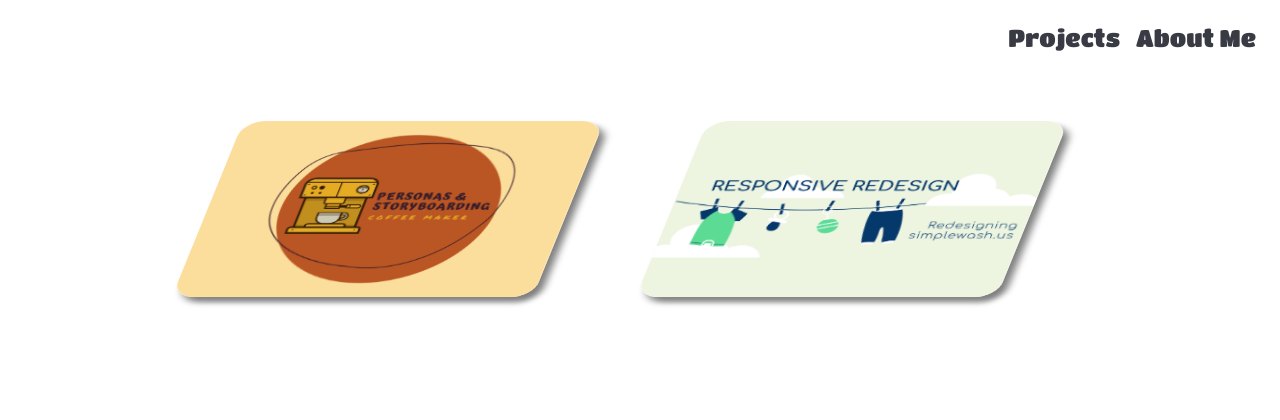
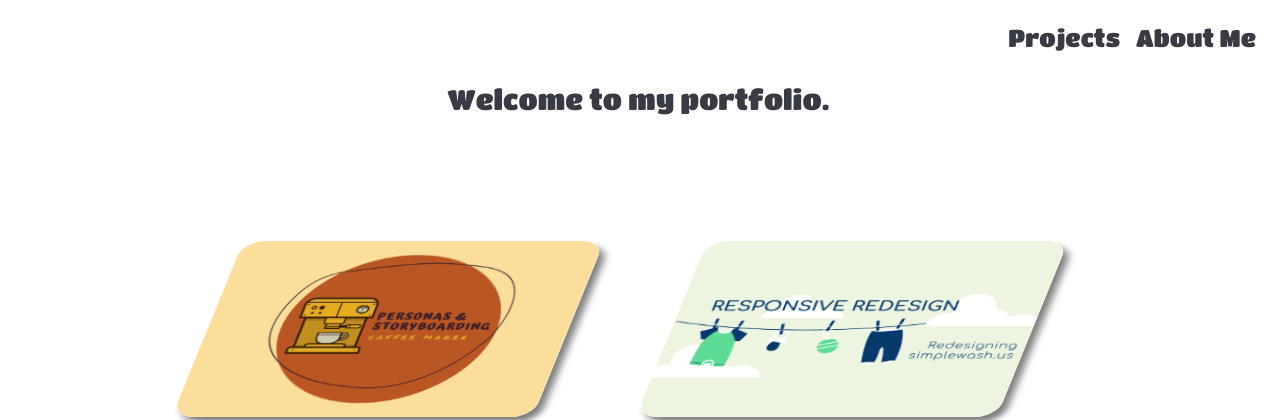
Before and after one commit to emmiehe/portfolio-simple, a PHP site: page / in a window 1280 px wide. Shown: the top 420 px of the page. Run offline with PHP 8.4, Linux system fonts and the light colour scheme.

Commit message:
add some fun effect

```diff
--- a/home.html
+++ b/home.html
@@ -29,6 +29,11 @@
     <!-- Projects -->
     <div id="projects">
       <div class="d-flex flex-column justify-content-center align-items-center">
+        <div class="typing-container">
+          <h1 class="typing-effect">
+            Welcome to my portfolio.
+          </h1>
+        </div>
 <!--	<h1>My UI/UX Projects</h1>-->
       <div class="d-flex flex-row flex-wrap justify-content-center align-items-center">
 
--- a/index.css
+++ b/index.css
@@ -122,7 +122,6 @@ h5, p{
 
 }
 
-
 .card {
     border-radius: 3vh;
     position: relative;
@@ -160,7 +159,6 @@ h5, p{
     /*-webkit-filter: grayscale(0%);*/
 }
 
-
 .back {
     transition: .5s ease;
     opacity: 0;
@@ -182,19 +180,31 @@ h5, p{
     /*-webkit-filter: grayscale(0%);*/
 }
 
-
-/* https://fdossena.com/?p=html5cool/buttons/i.frag */
-.bouncy {
-    animation:bouncy 5s infinite linear;
-    position:relative;
+/* typing effect credit to */
+/* https://codepen.io/denic/pen/GRoOxbM */
+.typing-container {
+    height: 15vh;
+    display: flex;
+    align-items: center;
+    justify-content: center;
 }
 
-@keyframes bouncy {
-    0%{top:0em}
-    40%{top:0em}
-    43%{top:-0.9em}
-    46%{top:0em}
-    48%{top:-0.4em}
-    50%{top:0em}
-    100%{top:0em;}
+.typing-effect{
+    width: 100%;
+    animation: typing 2s steps(22), blink .5s step-end infinite alternate;
+    white-space: nowrap;
+    overflow: hidden;
+    border-right: 3px solid;
 }
+
+@keyframes typing {
+    from {
+        width: 0
+    }
+}
+
+@keyframes blink {
+    50% {
+        border-color: transparent
+    }
+}
```
